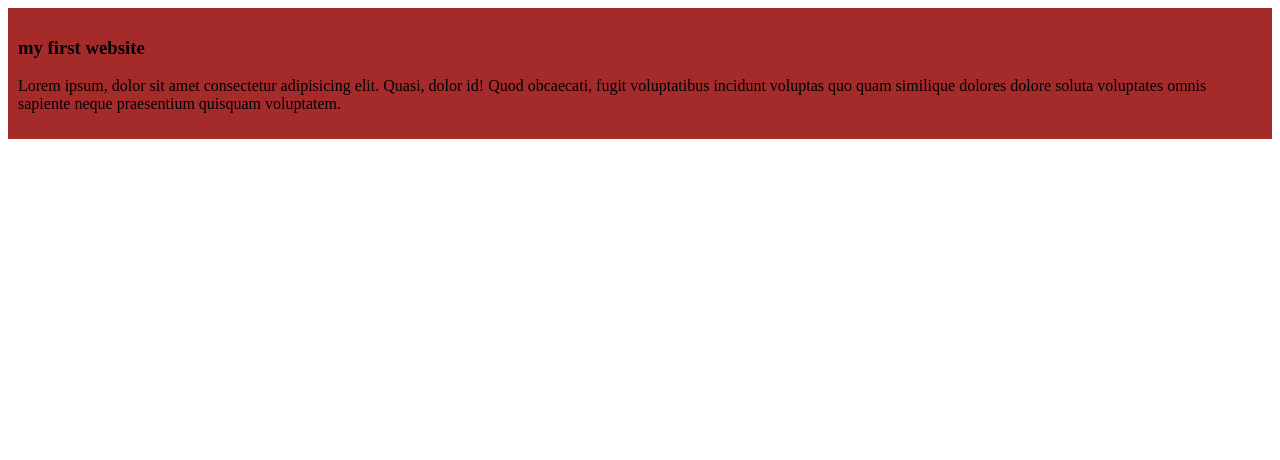
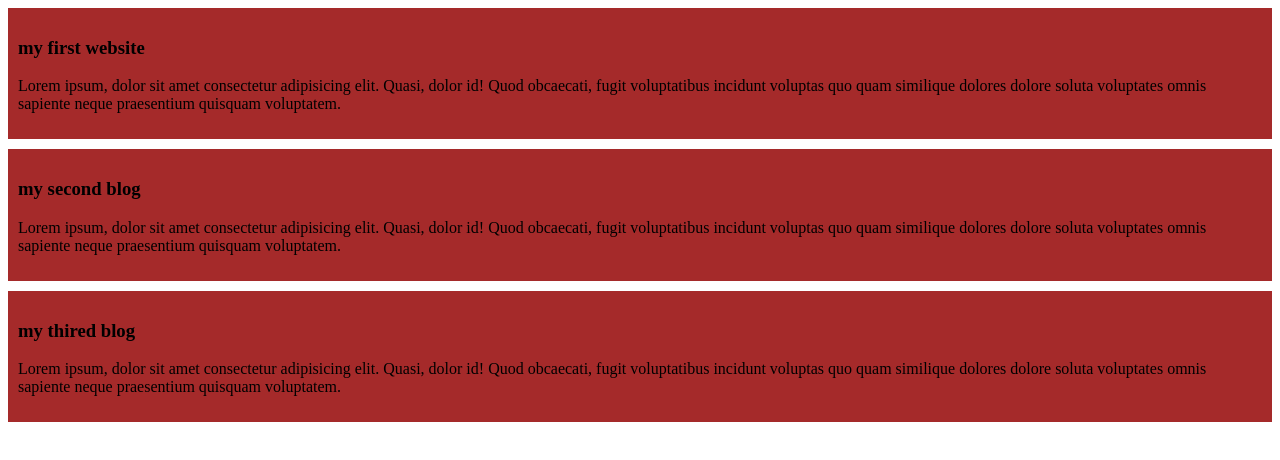
Before and after one commit to nusrat889/my-simple-website, a plain HTML site: page index.html in a window 1280 px wide. Drawn offline with Linux system fonts and the light colour scheme.

Commit message:
added the second and third blog

```diff
--- a/index.html
+++ b/index.html
@@ -12,5 +12,15 @@
         <p>Lorem ipsum, dolor sit amet consectetur adipisicing elit. Quasi, dolor id! Quod obcaecati, fugit voluptatibus incidunt voluptas quo quam similique dolores dolore soluta voluptates omnis sapiente neque praesentium quisquam voluptatem.</p>
 
     </div>
+    <div>
+        <h3>my second blog</h3>
+        <p>Lorem ipsum, dolor sit amet consectetur adipisicing elit. Quasi, dolor id! Quod obcaecati, fugit voluptatibus incidunt voluptas quo quam similique dolores dolore soluta voluptates omnis sapiente neque praesentium quisquam voluptatem.</p>
+
+    </div>
+    <div>
+        <h3>my thired blog</h3>
+        <p>Lorem ipsum, dolor sit amet consectetur adipisicing elit. Quasi, dolor id! Quod obcaecati, fugit voluptatibus incidunt voluptas quo quam similique dolores dolore soluta voluptates omnis sapiente neque praesentium quisquam voluptatem.</p>
+
+    </div>
 </body>
 </html>
--- a/styles/blog.css
+++ b/styles/blog.css
@@ -1,4 +1,5 @@
 div{
     background-color: brown;
     padding: 10px;
+    margin-bottom: 10px;
 }
```
